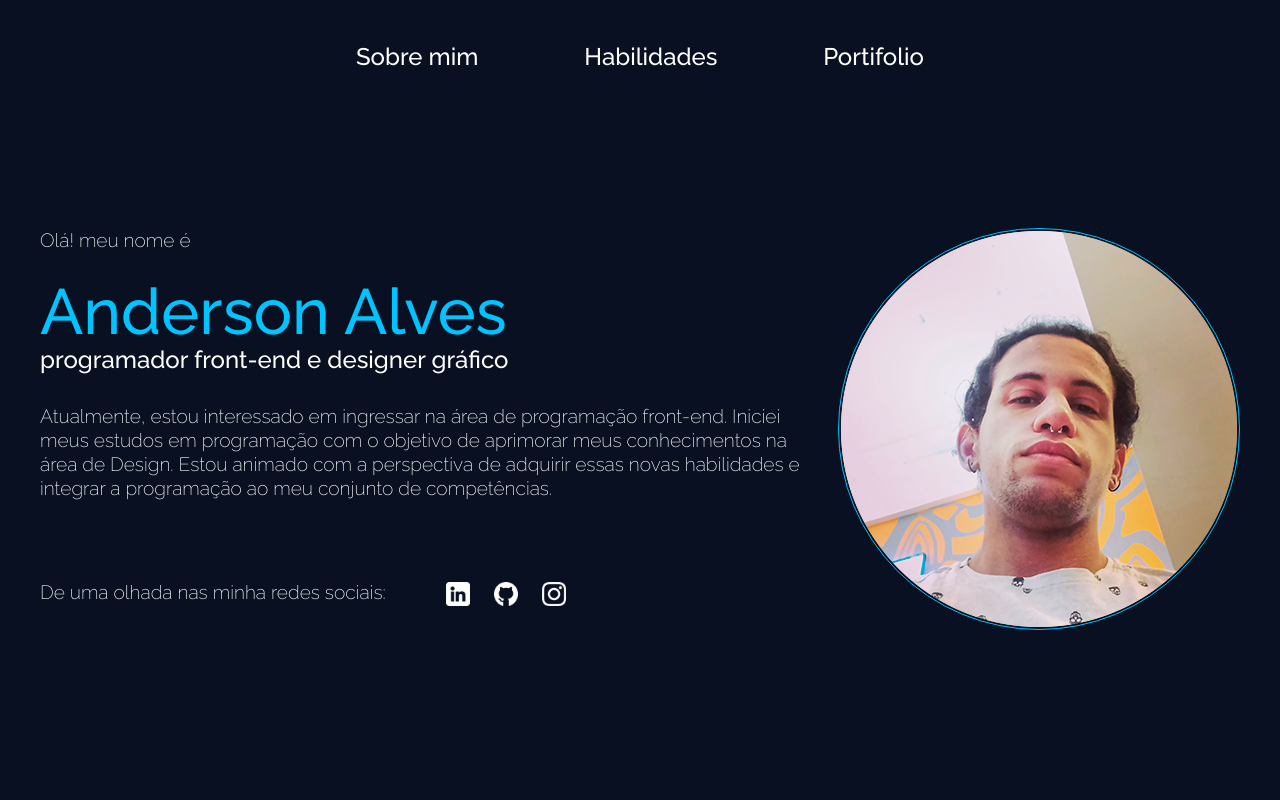
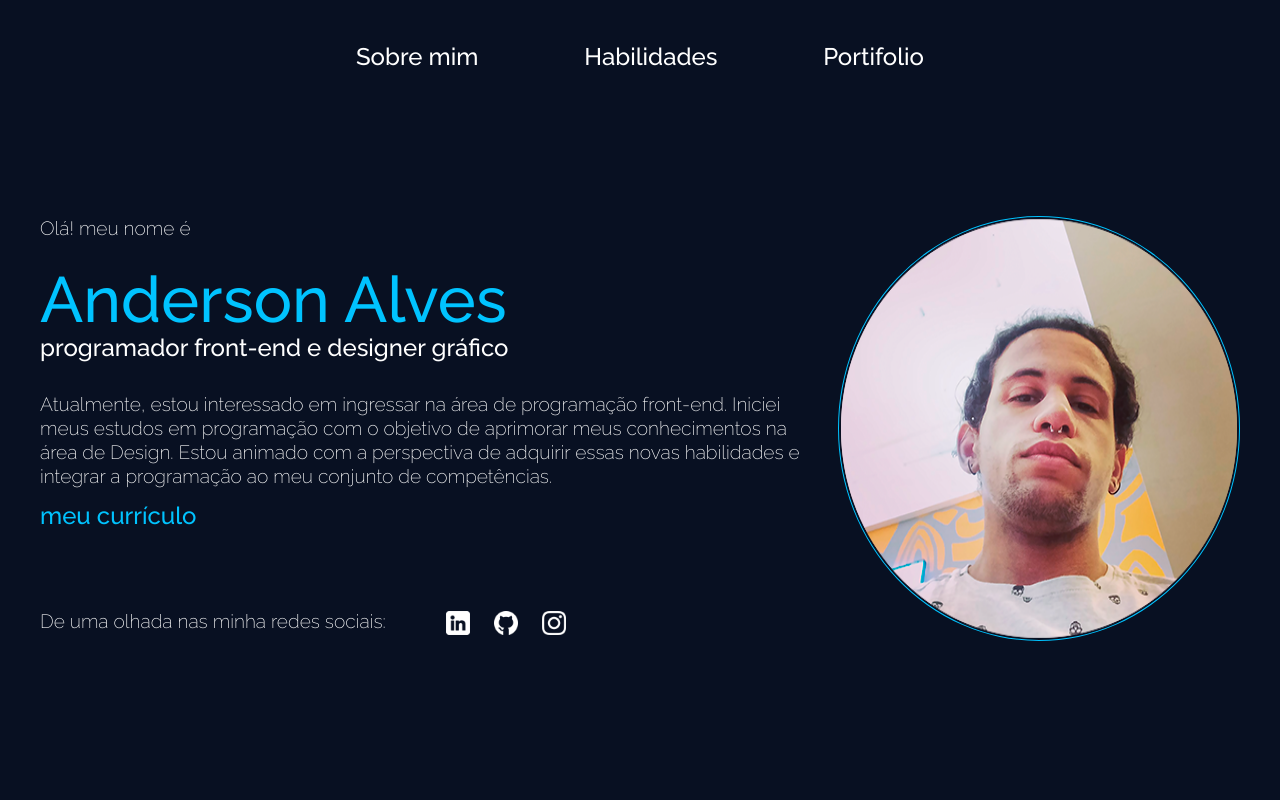
Before and after one commit to andy-alves/portifolio, a plain HTML site: page index.html in a window 1280 px wide. Shown: the top 800 px of the page. Drawn offline with Linux system fonts and the light colour scheme.

Commit message:
carreguei o pdf
coloquei o pdf no corrículo

```diff
--- a/index.html
+++ b/index.html
@@ -25,6 +25,7 @@
                 <h1>Anderson Alves</h1>
                 <p id="cargo">programador front-end e designer gráfico</p>
                 <p id="interesse">Atualmente, estou interessado em ingressar na área de programação front-end. Iniciei meus estudos em programação com o objetivo de aprimorar meus conhecimentos na área de Design. Estou animado com a perspectiva de adquirir essas novas habilidades e integrar a programação ao meu conjunto de competências.</p>
+                <a href="curriculo.html" id="curriculo">meu currículo</a>
                 <div class="social-media">
                     <p>De uma olhada nas minha redes sociais:</p>
                     <a href="https://www.linkedin.com/in/andersonalvves" target="_blank"><img src="imagens/linkedin-logo.png" alt="linkdin logo"></a>
--- a/styles/style.css
+++ b/styles/style.css
@@ -103,9 +103,16 @@ nav {
     margin-bottom: 2rem;
 }
 #interesse {
-    margin: 0 1rem 5rem 0;
+    margin: 0 1rem 1rem 0;
+}
+#curriculo {
+    color:var(--azul-claro);
+    text-decoration: none;
+    font-size: 1.5rem;
+    font-weight: 500;
 }
 .social-media{
+    margin-top: 5rem;
     display: flex;
     height: 32px;
 }
```
Also changed, not shown: curriculo.html (added, +15 -0 lines), 1 other file.
